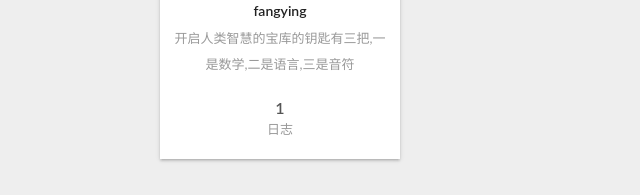
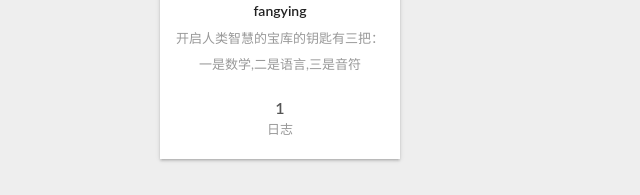
Before and after one commit to yyxp/yyxp.github.io, a plain HTML site: page 2018/04/05/欢迎大佬们/index.html in a window 1280 px wide. Shown: the part 421-616 px from the top of the page, 0-640 px from the left. Drawn offline with Linux system fonts and the light colour scheme.

Commit message:
Site updated: 2018-04-09 18:48:52

```diff
--- a/2018/04/05/欢迎大佬们/index.html
+++ b/2018/04/05/欢迎大佬们/index.html
@@ -79,18 +79,18 @@
 
 
 
-<meta name="description" content="开启人类智慧的宝库的钥匙有三把,一是数学,二是语言,三是音符">
+<meta name="description" content="开启人类智慧的宝库的钥匙有三把：一是数学,二是语言,三是音符">
 <meta name="keywords" content="yyxp">
 <meta property="og:type" content="article">
 <meta property="og:title" content="欢迎大佬们">
 <meta property="og:url" content="http://yingyxp.com/2018/04/05/欢迎大佬们/index.html">
 <meta property="og:site_name" content="yyxp Island">
-<meta property="og:description" content="开启人类智慧的宝库的钥匙有三把,一是数学,二是语言,三是音符">
+<meta property="og:description" content="开启人类智慧的宝库的钥匙有三把：一是数学,二是语言,三是音符">
 <meta property="og:locale" content="zh-Hans">
 <meta property="og:updated_time" content="2018-04-05T04:51:57.968Z">
 <meta name="twitter:card" content="summary">
 <meta name="twitter:title" content="欢迎大佬们">
-<meta name="twitter:description" content="开启人类智慧的宝库的钥匙有三把,一是数学,二是语言,三是音符">
+<meta name="twitter:description" content="开启人类智慧的宝库的钥匙有三把：一是数学,二是语言,三是音符">
 
 
 
@@ -388,7 +388,7 @@
                 alt="fangying" />
 
               <p class="site-author-name" itemprop="name">fangying</p>
-              <p class="site-description motion-element" itemprop="description">开启人类智慧的宝库的钥匙有三把,一是数学,二是语言,三是音符</p>
+              <p class="site-description motion-element" itemprop="description">开启人类智慧的宝库的钥匙有三把：一是数学,二是语言,三是音符</p>
           </div>
 
           <nav class="site-state motion-element">
--- a/css/main.css
+++ b/css/main.css
@@ -1823,7 +1823,7 @@ pre .javascript .function {
   width: 4px;
   height: 4px;
   border-radius: 50%;
-  background: #ffff78;
+  background: #ffb8fc;
 }
 .links-of-blogroll {
   font-size: 13px;
```
Also changed, not shown: archives/2018/04/index.html (+4 -4 lines), archives/2018/index.html (+4 -4 lines), archives/index.html (+4 -4 lines), index.html (+4 -4 lines).
